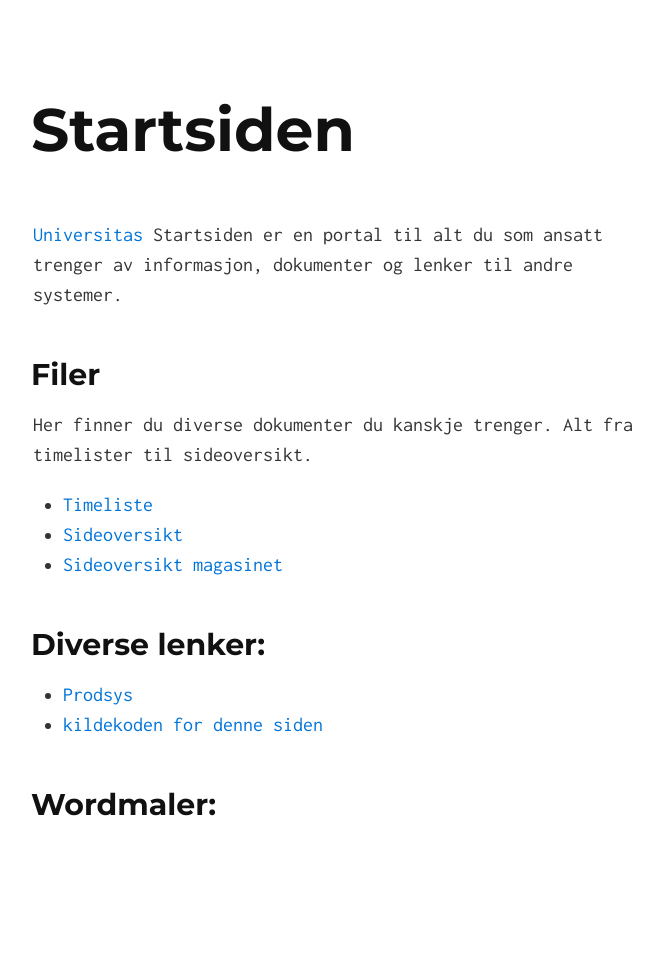
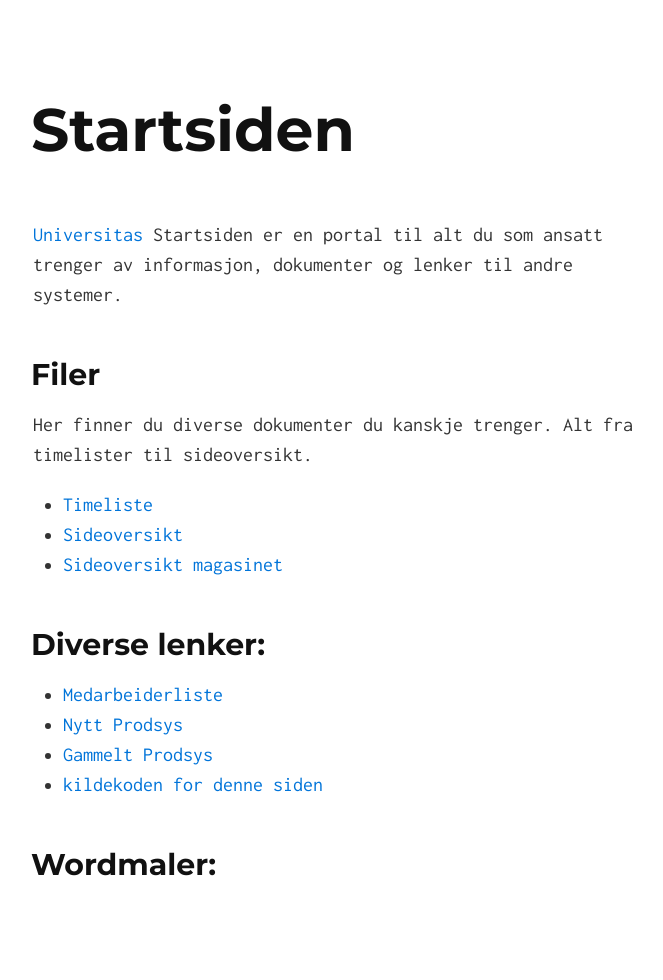
Before and after one commit to universitas/startsiden, a Jekyll site: the page built from index.md, in a window 1280 px wide. Shown: the whole page, without its empty margins (307-970 px from the left). Built offline with Jekyll 4.4.1, drawn with Linux system fonts in a browser that asks for light colours; before the commit the page ends 920 px from its top, so only the background shows below that.

Commit message:
Legge inn lenke til medarbeiderlista

```diff
--- a/index.md
+++ b/index.md
@@ -12,7 +12,9 @@ Her finner du diverse dokumenter du kanskje trenger. Alt fra timelister til side
 - [Sideoversikt magasinet]({{ site.url }}/pdf/sideoversikt_magasin.pdf)
 
 ## Diverse lenker:
-- [Prodsys](http://oldwww.universitas.uio.no/admin/produser/)
+- [Medarbeiderliste](https://docs.google.com/spreadsheets/d/1uxtmDUd8Z6PkeF9SHpDPhhEL8AxZ0yUskgcLLqDF6x4/edit#gid=0)
+- [Nytt Prodsys](http://universitas.no/prodsys/)
+- [Gammelt Prodsys](http://oldwww.universitas.uio.no/admin/produser/)
 - [kildekoden for denne siden](https://github.com/universitas/universitas.github.io)
 
 
```
